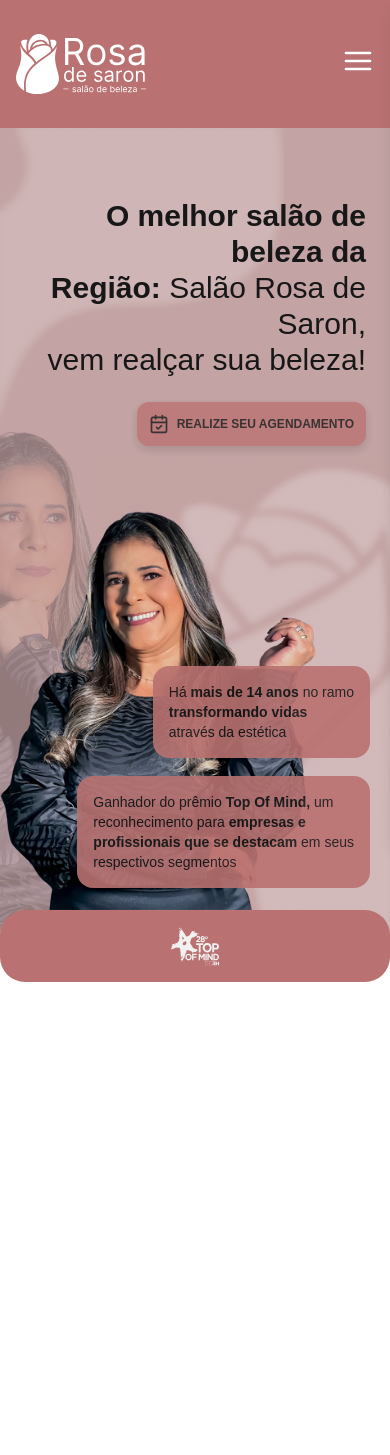
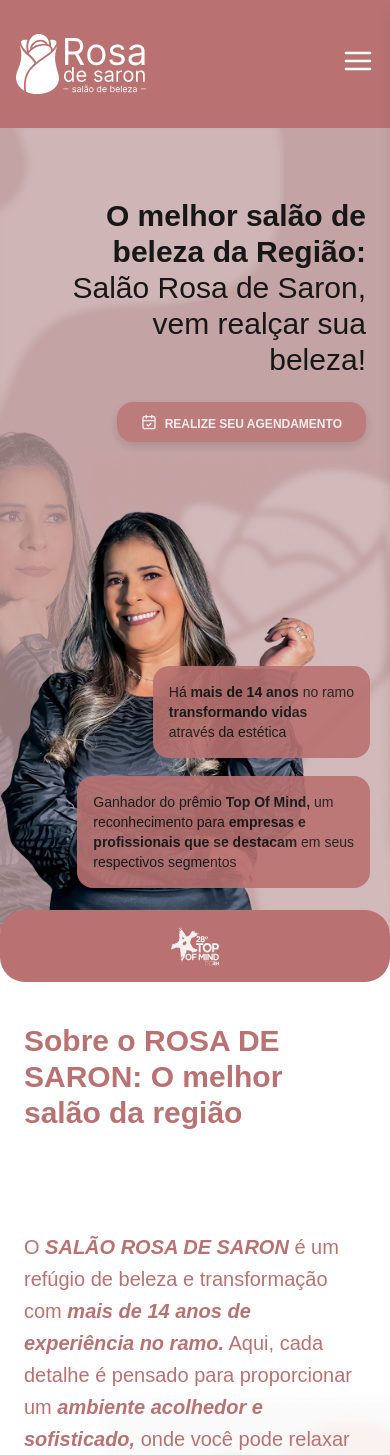
Before and after one commit to marcyroz/salao-rosa-de-saron, a Next.js app: page / in a window 390 px wide. Shown: the top 1455 px of the page. Before the commit the page ends 982 px from the top, so only its background shows below. Built offline with nearby package versions, Linux system fonts and the light colour scheme.

Commit message:
feat: finalização da tela "sobre"

```diff
--- /dev/null
+++ b/src/app/_components/About/index.tsx
@@ -0,0 +1,25 @@
+import Image from 'next/image';
+import ScheduleButton from '../ScheduleButton';
+import bg4 from '../../../../public/asset-4.png';
+
+const About = () => {
+    return (
+        <section className='relative w-full h-[935px] lg:h-[990px] bg-white overflow-hidden flex items-center justify-center pt-[90px] sm:pt-[150px] pb-[80px]'>
+
+            <Image src={bg4} alt='background-image-4' className='absolute z-0 right-0 bottom-0 sm:bottom-10 w-[300px] sm:w-[500px]' />
+
+            <div className='flex flex-col mx-auto text-[#B97271] space-y-25 sm:space-y-20 container max-w-[960px] px-6 sm:px-10 z-10'>
+                <h2 className='font-bold text-3xl lg:text-[35px]'>Sobre o ROSA DE SARON: O melhor salão da região</h2>
+
+                <div className='space-y-5 max-w-[600px]'>
+                    <p className='text-[20px] sm:text-2xl leading-8 sm:leading-13'>O<span className='font-semibold italic'> SALÃO ROSA DE SARON</span> é um refúgio de beleza e transformação com<span className='font-semibold italic'> mais de 14 anos de experiência no ramo.</span> Aqui, cada detalhe é pensado para proporcionar um<span className='font-semibold italic'> ambiente acolhedor e sofisticado,</span> onde você pode relaxar e se permitir um momento de cuidado pessoal.</p>
+                    <p className='text-[20px] sm:text-2xl leading-8 sm:leading-13'>No <span className='font-semibold italic'>nosso salão</span> você verá que <span className='font-semibold italic'>é possível transformar sua beleza de dentro para fora, em um espaço onde cada cliente é tratado como único.</span></p>
+                </div>
+
+                <ScheduleButton />
+            </div>
+        </section>
+    );
+}
+
+export default About;
--- a/src/app/_components/Hero/index.tsx
+++ b/src/app/_components/Hero/index.tsx
@@ -8,11 +8,11 @@
 
 const Hero = () => {
     return (
-        <section className="relative w-full h-[830px] z-0 bg-[#C3A3A3] overflow-hidden">
+        <section className="relative w-full h-[830px] bg-[#C3A3A3] overflow-hidden">
 
-            <div className="absolute flex flex-col items-end justify-end gap-6 z-10 top-[70px] sm:top-[120px] mr-6 sm:mr-10 px-6 w-full max-w-[1700px]">
+            <div className="absolute flex flex-col items-end justify-end gap-6 z-10 top-[70px] sm:top-[120px] right-0 px-6 sm:pr-10 lg:pr-20 max-w-[90%] sm:max-w-[580px] lg:max-w-[800px] ml-auto">
                 <h1 className="text-3xl lg:text-5xl sm:text-4xl text-end" data-aos="fade-left">
-                    <b className="font-bold">O melhor salão de beleza da <br />Região: </b>Salão Rosa de Saron, <br />vem realçar sua beleza!
+                    <b className="font-bold">O melhor salão de beleza da Região: </b>Salão Rosa de Saron, vem realçar sua beleza!
                 </h1>
                 <div data-aos="zoom-in">
                     <ScheduleButton />
--- a/src/app/_components/ScheduleButton/index.tsx
+++ b/src/app/_components/ScheduleButton/index.tsx
@@ -2,10 +2,14 @@
 
 const ScheduleButton = () => {
     return (
-        <button className='flex bg-[#B97271] sm:gap-4 gap-2 items-center justify-center hover:opacity-100 hover:scale-110  duration-300 cursor-pointer p-3 rounded-xl opacity-80 drop-shadow-lg z-10'>
-            <CalendarCheck className='h-5 w-5 lg:h-7 lg:w-7' />
-            <a target='_blank' href='https://salaor11.gendo.app/?fbclid=PAZXh0bgNhZW0CMTEAAaafqITk35uG8BhRx7xPk1A7DcdKx7LWwJzrTZVL_uF7qKz0IVPW8_1xo-Y_aem_DfxrjAAQQoAfOIIkK7qOng#/' className='font-semibold sm:text-sm text-[12px]'>REALIZE SEU AGENDAMENTO</a>
-        </button>
+        <a
+            target='_blank'
+            href='https://salaor11.gendo.app/?fbclid=PAZXh0bgNhZW0CMTEAAaafqITk35uG8BhRx7xPk1A7DcdKx7LWwJzrTZVL_uF7qKz0IVPW8_1xo-Y_aem_DfxrjAAQQoAfOIIkK7qOng#/'
+            className='flex bg-[#B97271] sm:gap-4 gap-2 items-center justify-center text-center hover:opacity-100 hover:scale-110 duration-300 cursor-pointer py-3 px-6 rounded-2xl opacity-80 drop-shadow-lg z-10 font-semibold sm:text-sm text-[12px] w-fit leading-none text-white'
+        >
+            <CalendarCheck className='h-4 w-4 lg:h-6 lg:w-6' />
+            <span className="pt-[3px]">REALIZE SEU AGENDAMENTO</span>
+        </a>
     )
 }
 
--- a/src/app/page.tsx
+++ b/src/app/page.tsx
@@ -1,13 +1,15 @@
+import About from './_components/About';
 import Hero from './_components/Hero';
 import Navbar from './_components/Navbar';
 import TopOfMind from './_components/TopOfMind';
 
 export default function Home() {
   return (
-    <div>
+    <main>
       <Navbar />
       <Hero />
       <TopOfMind />
-    </div>
+      <About />
+    </main>
   );
 }
```
Also changed, not shown: public/asset-4.png (added).
